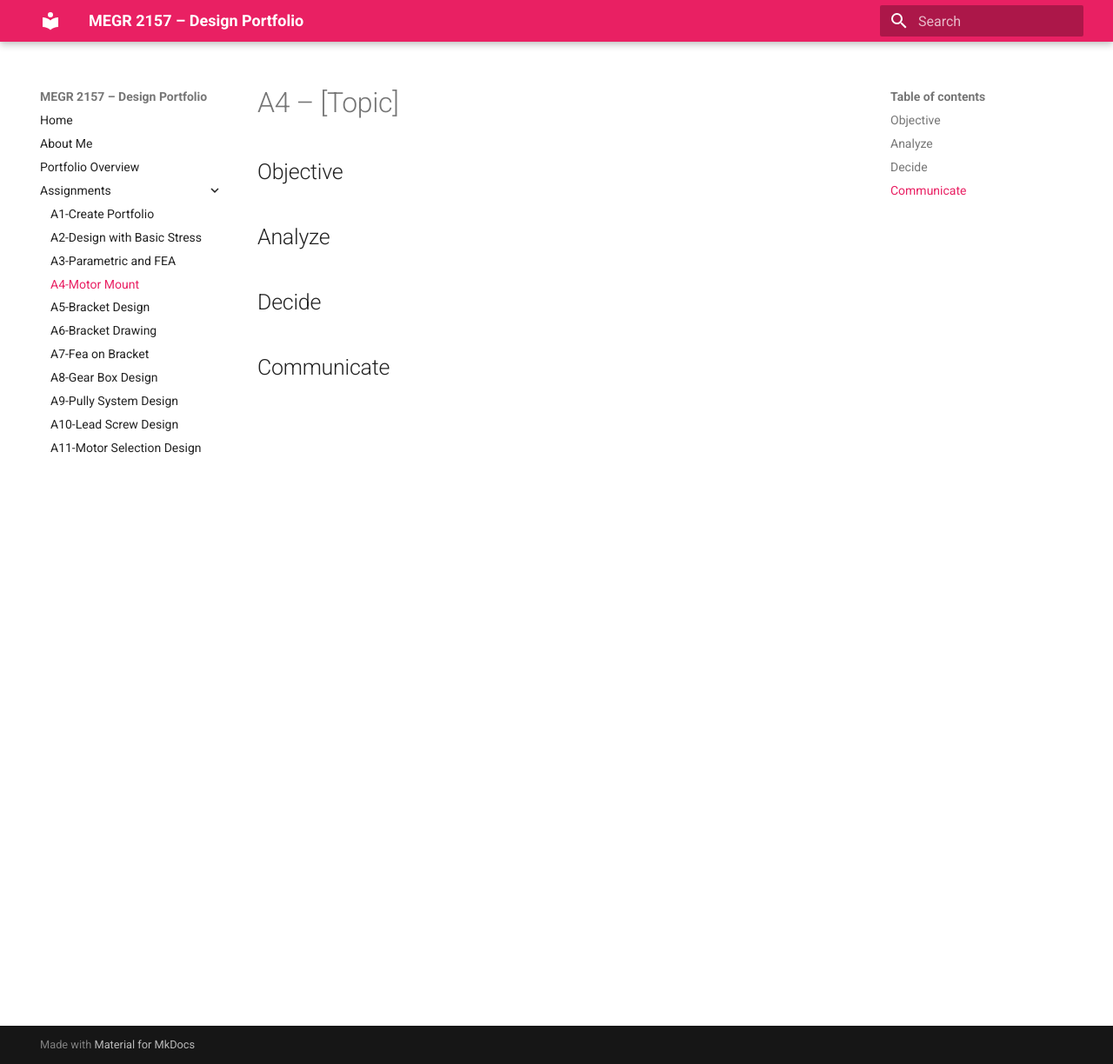
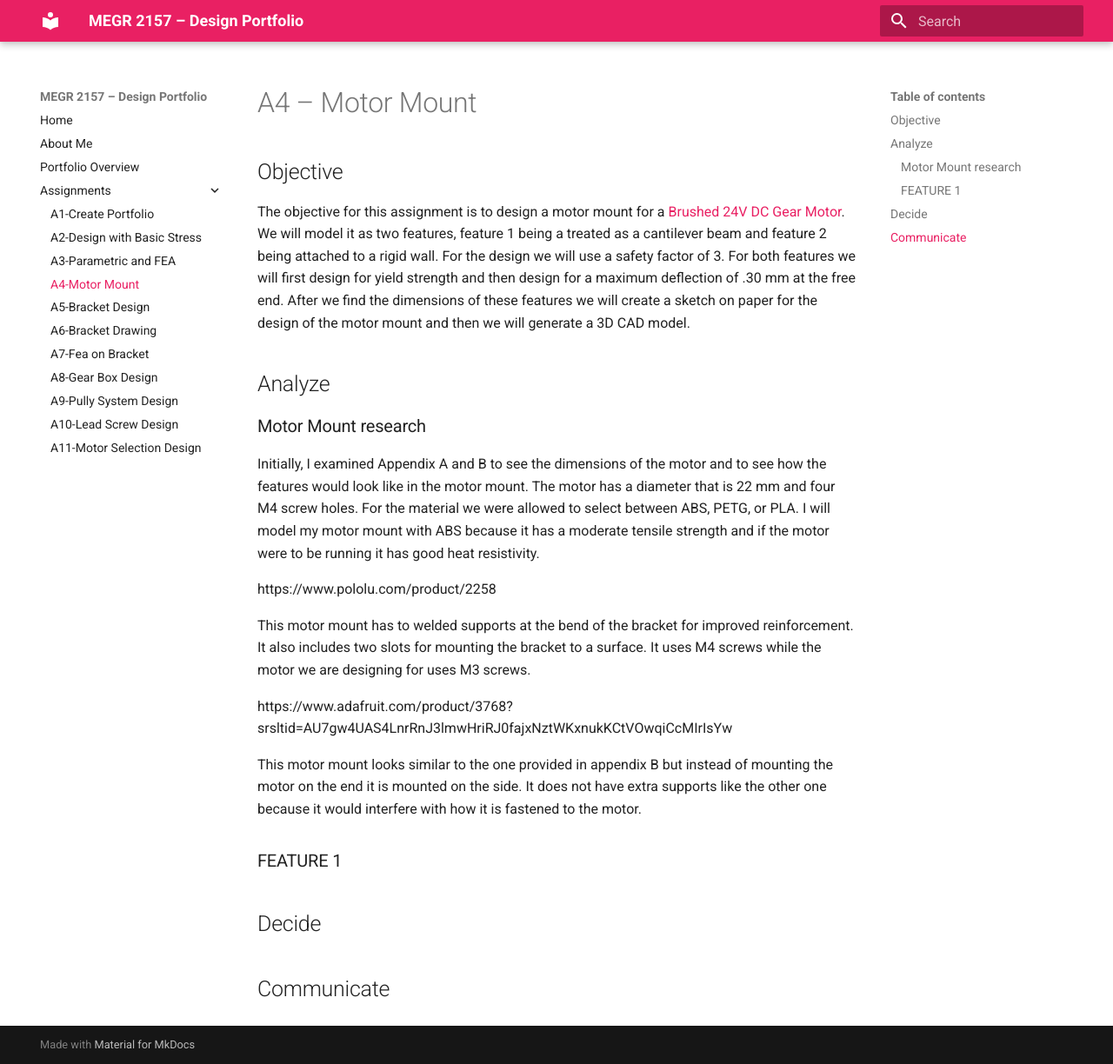
Before and after one commit to JonathanSuarezVazquez/Jonathans-megr2157-portfolio, an MkDocs documentation site: the page built from docs/assignments/A04/index.md, in a window 1280 px wide and 1224 px high. Shown: the whole window at 87% size. Built offline with MkDocs 1.6.1 and Material for MkDocs 9.7.7, drawn with Linux system fonts in a browser that asks for light colours.

Commit message:
Revise A4 assignment to include motor mount details
Expanded the assignment details for A4, focusing on the motor mount design and analysis.

```diff
--- a/docs/assignments/A04/index.md
+++ b/docs/assignments/A04/index.md
@@ -1,9 +1,24 @@
-# A4 – [Topic]
+# A4 – Motor Mount
 
 ## Objective
 
+The objective for this assignment is to design a motor mount for a [Brushed 24V DC Gear Motor](https://www.omc-stepperonline.com/brushed-24v-dc-gear-motor-3-6kg-cm-46rpm-w-99-5-1-planetary-gearbox-pa28-28245800-g100). We will model it as two features, feature 1 being a treated as a cantilever beam and feature 2 being attached to a rigid wall. For the design we will use a safety factor of 3. For both features we will first design for yield strength and then design for a maximum deflection of .30 mm at the free end. After we find the dimensions of these features we will create a sketch on paper for the design of the motor mount and then we will generate a 3D CAD model.
 
 ## Analyze
+
+### Motor Mount research
+
+Initially, I examined Appendix A and B to see the dimensions of the motor and to see how the features would look like in the motor mount. The motor has a diameter that is 22 mm and four M4 screw holes. For the material we were allowed to select between ABS, PETG, or PLA. I will model my motor mount with ABS because it has a moderate tensile strength and if the motor were to be running it has good heat resistivity.
+
+https://www.pololu.com/product/2258
+
+This motor mount has to welded supports at the bend of the bracket for improved reinforcement. It also includes two slots for mounting the bracket to a surface. It uses M4 screws while the motor we are designing for uses M3 screws.
+
+https://www.adafruit.com/product/3768?srsltid=AU7gw4UAS4LnrRnJ3lmwHriRJ0fajxNztWKxnukKCtVOwqiCcMIrIsYw
+
+This motor mount looks similar to the one provided in appendix B but instead of mounting the motor on the end it is mounted on the side. It does not have extra supports like the other one because it would interfere with how it is fastened to the motor.
+
+### FEATURE 1
 
 
 ## Decide
```
